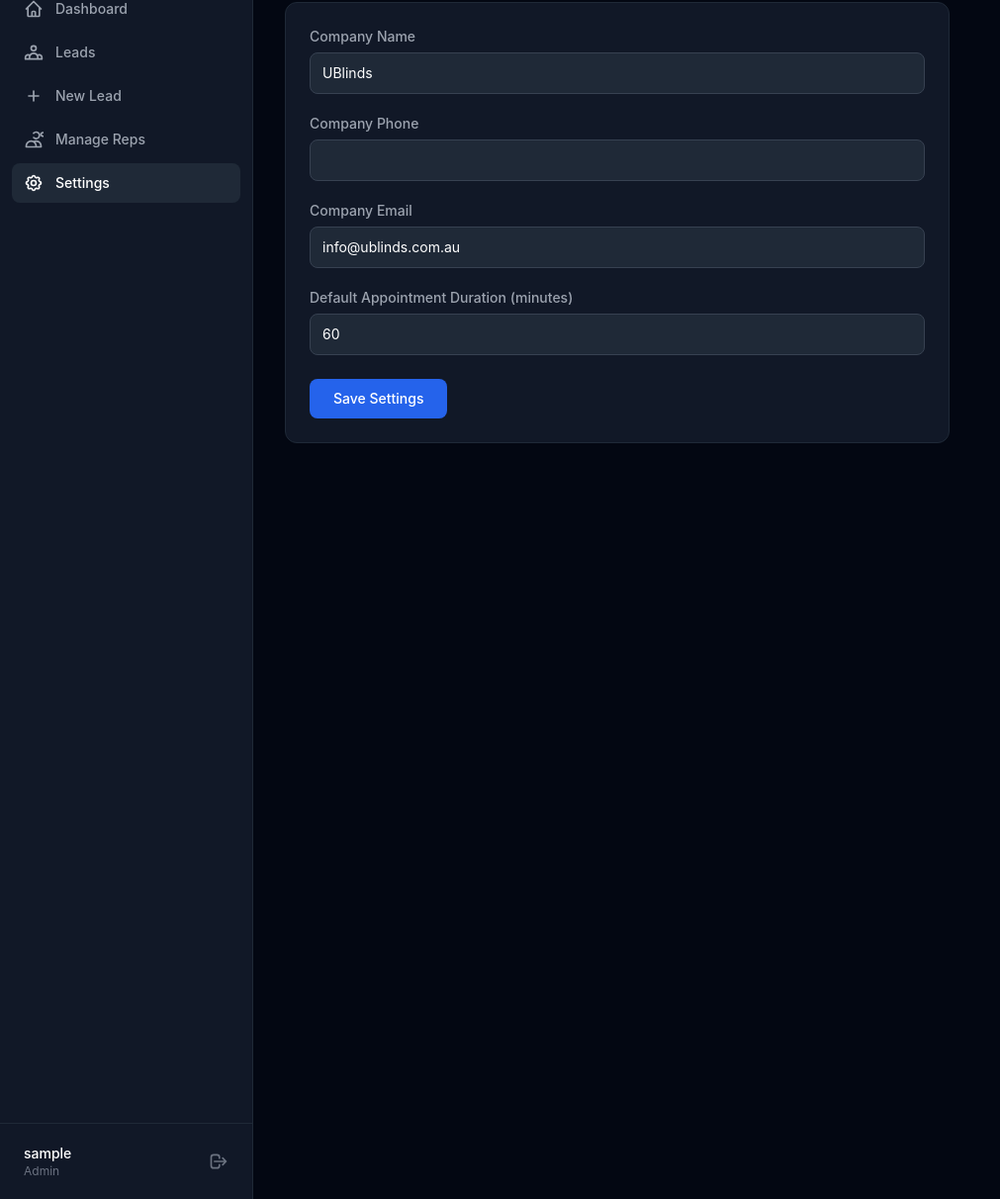
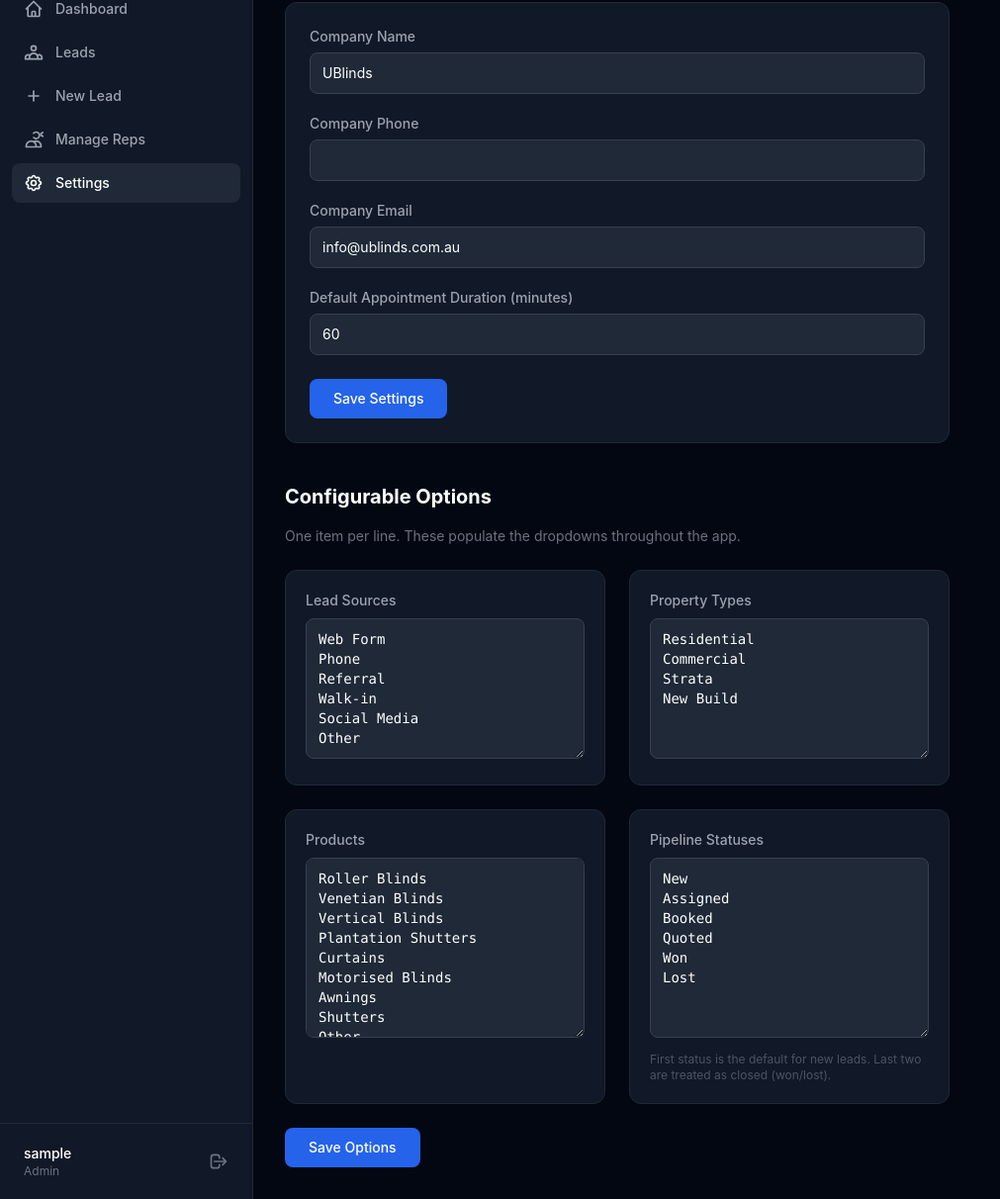
Before and after one commit to lrave1/louvr, a PHP site: page /settings in a window 1280 px wide. Shown: the part 110-1322 px from the top of the page at 99% size, without its empty margins (0-1011 px from the left). Run offline with PHP 8.4, Linux system fonts and the light colour scheme; the visitor is signed in with stand-in values (Sample User, id 1); data comes from the database, SQL or seed files in the repository; both versions use the stored data as it was after the commit; some libraries are stand-ins or nearby versions.

Commit message:
feat: configurable lead sources, property types, products, pipeline statuses
- All dropdowns now load from settings table (JSON arrays)
- Settings page has editable text areas (one item per line)
- Removed SQLite CHECK constraints to allow custom values
- Migration auto-runs on existing DBs
- Defaults seeded on first run

```diff
--- a/public/index.php
+++ b/public/index.php
@@ -81,6 +81,7 @@ $router->post('/reps/{id}', 'App\\Controllers\\RepController', 'update');
 // Settings (admin)
 $router->get('/settings', 'App\\Controllers\\SettingsController', 'index');
 $router->post('/settings', 'App\\Controllers\\SettingsController', 'update');
+$router->post('/settings/options', 'App\\Controllers\\SettingsController', 'updateOptions');
 
 // API
 $router->post('/api/leads', 'App\\Controllers\\ApiController', 'createLead');
--- a/src/Controllers/LeadController.php
+++ b/src/Controllers/LeadController.php
@@ -35,6 +35,7 @@ class LeadController
         $page = max(1, (int)($_GET['page'] ?? 1));
         $result = Lead::list($this->db, $filters, $page, $this->config['per_page']);
         $reps = User::activeReps($this->db);
+        $options = Lead::getOptions($this->db);
 
         require __DIR__ . '/../../templates/leads/index.php';
     }
@@ -50,6 +51,7 @@ class LeadController
         }
         $timeline = LeadHistory::timeline($this->db, $lead['id']);
         $reps = User::activeReps($this->db);
+        $options = Lead::getOptions($this->db);
 
         require __DIR__ . '/../../templates/leads/detail.php';
     }
@@ -59,6 +61,7 @@ class LeadController
     {
         Auth::requireAuth();
         $reps = User::activeReps($this->db);
+        $options = Lead::getOptions($this->db);
         $errors = $_SESSION['lead_errors'] ?? [];
         $old = $_SESSION['lead_old'] ?? [];
         unset($_SESSION['lead_errors'], $_SESSION['lead_old']);
--- a/src/Controllers/SettingsController.php
+++ b/src/Controllers/SettingsController.php
@@ -47,4 +47,28 @@ class SettingsController
         header('Location: /settings');
         exit;
     }
+
+    public function updateOptions(): void
+    {
+        Auth::requireAdmin();
+        CsrfMiddleware::enforce();
+
+        $optionKeys = ['lead_sources', 'property_types', 'products', 'pipeline_statuses'];
+        foreach ($optionKeys as $key) {
+            $raw = trim($_POST[$key] ?? '');
+            // Convert newline-separated text to JSON array
+            $items = array_values(array_filter(array_map('trim', explode("\n", $raw))));
+            $json = json_encode($items, JSON_UNESCAPED_UNICODE);
+
+            $this->db->execute(
+                'INSERT INTO settings (key, value) VALUES (:key, :value)
+                 ON CONFLICT(key) DO UPDATE SET value = :value2',
+                [':key' => $key, ':value' => $json, ':value2' => $json]
+            );
+        }
+
+        $_SESSION['toast'] = ['type' => 'success', 'message' => 'Options saved.'];
+        header('Location: /settings');
+        exit;
+    }
 }
--- a/src/Schema.php
+++ b/src/Schema.php
@@ -73,12 +73,62 @@ class Schema
             value TEXT NOT NULL DEFAULT ""
         )');
 
+        // Migration: remove CHECK constraints to allow configurable values
+        self::migrateRemoveCheckConstraints($pdo);
+
         // Indexes for performance
         $pdo->exec('CREATE INDEX IF NOT EXISTS idx_leads_status ON leads(status)');
         $pdo->exec('CREATE INDEX IF NOT EXISTS idx_leads_assigned ON leads(assigned_to)');
         $pdo->exec('CREATE INDEX IF NOT EXISTS idx_leads_created ON leads(created_at)');
         $pdo->exec('CREATE INDEX IF NOT EXISTS idx_lead_history_lead ON lead_history(lead_id)');
         $pdo->exec('CREATE INDEX IF NOT EXISTS idx_login_attempts_email ON login_attempts(email, attempted_at)');
+    }
+
+    private static function migrateRemoveCheckConstraints(\PDO $pdo): void
+    {
+        // Check if migration already applied
+        $result = $pdo->query("SELECT sql FROM sqlite_master WHERE type='table' AND name='leads'");
+        $sql = $result->fetchColumn();
+        if ($sql && !str_contains($sql, 'CHECK')) {
+            return; // Already migrated
+        }
+        if (!$sql) {
+            return; // Table doesn't exist yet (fresh install handled above)
+        }
+
+        // Recreate leads table without CHECK constraints
+        $pdo->exec('BEGIN TRANSACTION');
+        try {
+            $pdo->exec('ALTER TABLE leads RENAME TO leads_old');
+            $pdo->exec('CREATE TABLE leads (
+                id INTEGER PRIMARY KEY AUTOINCREMENT,
+                customer_name TEXT NOT NULL,
+                customer_email TEXT DEFAULT "",
+                customer_phone TEXT DEFAULT "",
+                address TEXT DEFAULT "",
+                suburb TEXT DEFAULT "",
+                state TEXT DEFAULT "",
+                postcode TEXT DEFAULT "",
+                property_type TEXT DEFAULT "Residential",
+                products_interested TEXT DEFAULT "",
+                source TEXT DEFAULT "Phone",
+                notes TEXT DEFAULT "",
+                status TEXT DEFAULT "New",
+                assigned_to INTEGER REFERENCES users(id) ON DELETE SET NULL,
+                appointment_date TEXT,
+                appointment_time TEXT,
+                appointment_duration INTEGER DEFAULT 60,
+                quoted_amount REAL,
+                created_by INTEGER REFERENCES users(id) ON DELETE SET NULL,
+                created_at DATETIME DEFAULT CURRENT_TIMESTAMP,
+                updated_at DATETIME DEFAULT CURRENT_TIMESTAMP
+            )');
+            $pdo->exec('INSERT INTO leads SELECT * FROM leads_old');
+            $pdo->exec('DROP TABLE leads_old');
+            $pdo->exec('COMMIT');
+        } catch (\Exception $e) {
+            $pdo->exec('ROLLBACK');
+        }
     }
 
     public static function seed(Database $db): void
@@ -204,5 +254,11 @@ class Schema
         $db->execute("INSERT OR IGNORE INTO settings (key, value) VALUES ('company_phone', '')");
         $db->execute("INSERT OR IGNORE INTO settings (key, value) VALUES ('company_email', 'info@ublinds.com.au')");
         $db->execute("INSERT OR IGNORE INTO settings (key, value) VALUES ('default_appointment_duration', '60')");
+
+        // Configurable options (JSON arrays)
+        $db->execute("INSERT OR IGNORE INTO settings (key, value) VALUES ('lead_sources', '[\"Web Form\",\"Phone\",\"Referral\",\"Walk-in\",\"Social Media\",\"Other\"]')");
+        $db->execute("INSERT OR IGNORE INTO settings (key, value) VALUES ('property_types', '[\"Residential\",\"Commercial\",\"Strata\",\"New Build\"]')");
+        $db->execute("INSERT OR IGNORE INTO settings (key, value) VALUES ('products', '[\"Roller Blinds\",\"Venetian Blinds\",\"Vertical Blinds\",\"Plantation Shutters\",\"Curtains\",\"Motorised Blinds\",\"Awnings\",\"Shutters\",\"Other\"]')");
+        $db->execute("INSERT OR IGNORE INTO settings (key, value) VALUES ('pipeline_statuses', '[\"New\",\"Assigned\",\"Booked\",\"Quoted\",\"Won\",\"Lost\"]')");
     }
 }
--- a/templates/leads/index.php
+++ b/templates/leads/index.php
@@ -34,7 +34,7 @@ ob_start();
             class="col-span-2 px-3 py-2 bg-gray-800 border border-gray-700 rounded-lg text-white text-sm placeholder-gray-500 focus:outline-none focus:ring-2 focus:ring-blue-500">
         <select name="status" class="px-3 py-2 bg-gray-800 border border-gray-700 rounded-lg text-white text-sm focus:outline-none focus:ring-2 focus:ring-blue-500">
             <option value="">All Statuses</option>
-            <?php foreach (Lead::STATUSES as $s): ?>
+            <?php foreach ($options['statuses'] as $s): ?>
             <option value="<?= $s ?>" <?= $filters['status'] === $s ? 'selected' : '' ?>><?= ucfirst($s) ?></option>
             <?php endforeach; ?>
         </select>
@@ -46,7 +46,7 @@ ob_start();
         </select>
         <select name="source" class="px-3 py-2 bg-gray-800 border border-gray-700 rounded-lg text-white text-sm focus:outline-none focus:ring-2 focus:ring-blue-500">
             <option value="">All Sources</option>
-            <?php foreach (Lead::SOURCES as $s): ?>
+            <?php foreach ($options['sources'] as $s): ?>
             <option value="<?= $s ?>" <?= $filters['source'] === $s ? 'selected' : '' ?>><?= ucfirst(str_replace('_', ' ', $s)) ?></option>
             <?php endforeach; ?>
         </select>
--- a/templates/settings.php
+++ b/templates/settings.php
@@ -46,6 +46,48 @@ ob_start();
     </div>
 </form>
 
+<h3 class="text-xl font-bold text-white mt-10 mb-4">Configurable Options</h3>
+<p class="text-gray-500 text-sm mb-6">One item per line. These populate the dropdowns throughout the app.</p>
+
+<form method="POST" action="/settings/options" class="space-y-6 max-w-2xl" data-loading>
+    <?= CsrfMiddleware::field() ?>
+
+    <div class="grid grid-cols-1 md:grid-cols-2 gap-6">
+        <div class="bg-gray-900 border border-gray-800 rounded-xl p-5">
+            <label class="block text-sm font-medium text-gray-400 mb-2">Lead Sources</label>
+            <textarea name="lead_sources" rows="6"
+                class="w-full px-3 py-2.5 bg-gray-800 border border-gray-700 rounded-lg text-white text-sm focus:outline-none focus:ring-2 focus:ring-blue-500 font-mono"
+            ><?= $e(implode("\n", json_decode($settings['lead_sources'] ?? '[]', true) ?: [])) ?></textarea>
+        </div>
+
+        <div class="bg-gray-900 border border-gray-800 rounded-xl p-5">
+            <label class="block text-sm font-medium text-gray-400 mb-2">Property Types</label>
+            <textarea name="property_types" rows="6"
+                class="w-full px-3 py-2.5 bg-gray-800 border border-gray-700 rounded-lg text-white text-sm focus:outline-none focus:ring-2 focus:ring-blue-500 font-mono"
+            ><?= $e(implode("\n", json_decode($settings['property_types'] ?? '[]', true) ?: [])) ?></textarea>
+        </div>
+
+        <div class="bg-gray-900 border border-gray-800 rounded-xl p-5">
+            <label class="block text-sm font-medium text-gray-400 mb-2">Products</label>
+            <textarea name="products" rows="8"
+                class="w-full px-3 py-2.5 bg-gray-800 border border-gray-700 rounded-lg text-white text-sm focus:outline-none focus:ring-2 focus:ring-blue-500 font-mono"
+            ><?= $e(implode("\n", json_decode($settings['products'] ?? '[]', true) ?: [])) ?></textarea>
+        </div>
+
+        <div class="bg-gray-900 border border-gray-800 rounded-xl p-5">
+            <label class="block text-sm font-medium text-gray-400 mb-2">Pipeline Statuses</label>
+            <textarea name="pipeline_statuses" rows="8"
+                class="w-full px-3 py-2.5 bg-gray-800 border border-gray-700 rounded-lg text-white text-sm focus:outline-none focus:ring-2 focus:ring-blue-500 font-mono"
+            ><?= $e(implode("\n", json_decode($settings['pipeline_statuses'] ?? '[]', true) ?: [])) ?></textarea>
+            <p class="text-gray-600 text-xs mt-2">First status is the default for new leads. Last two are treated as closed (won/lost).</p>
+        </div>
+    </div>
+
+    <div>
+        <button type="submit" class="px-6 py-2.5 bg-blue-600 hover:bg-blue-700 text-white text-sm font-medium rounded-lg transition-colors">Save Options</button>
+    </div>
+</form>
+
 <?php
 $content = ob_get_clean();
 require __DIR__ . '/layouts/app.php';
```
Also changed, not shown: src/Models/Lead.php (+26 -3 lines), templates/leads/create.php (+4 -3 lines), data/louvr.db.
